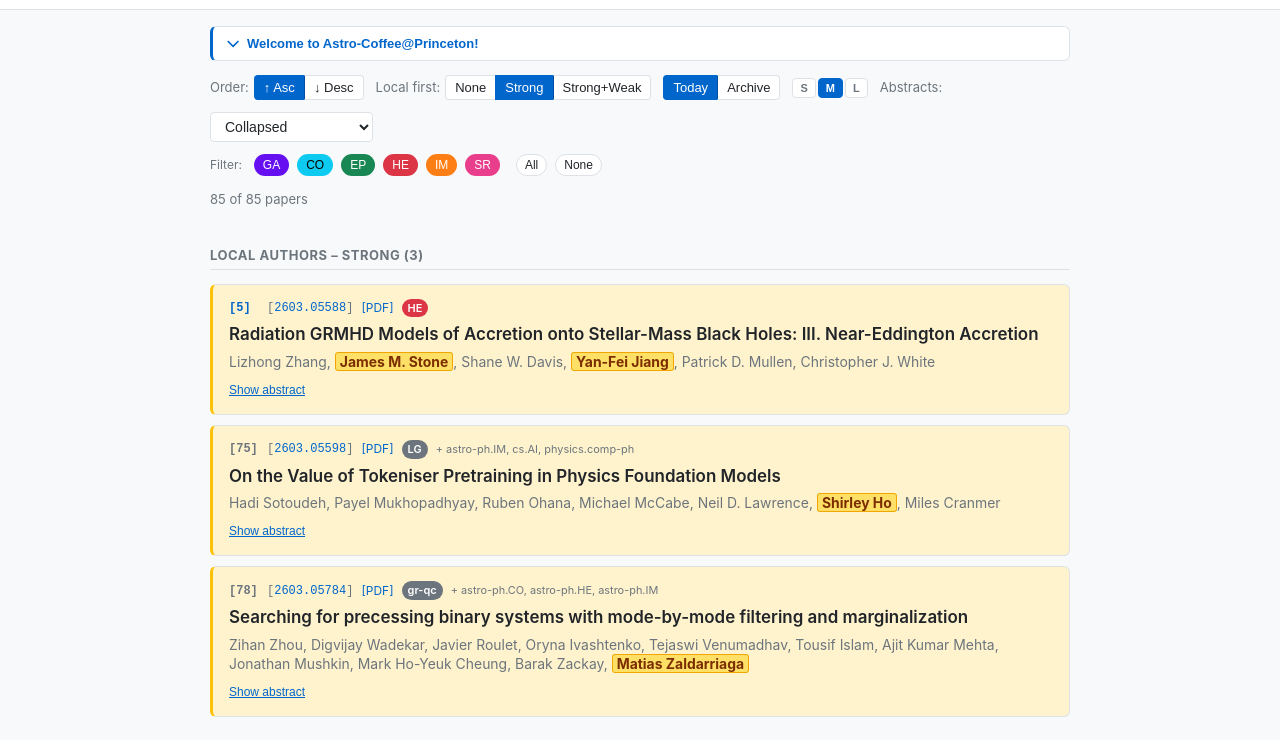
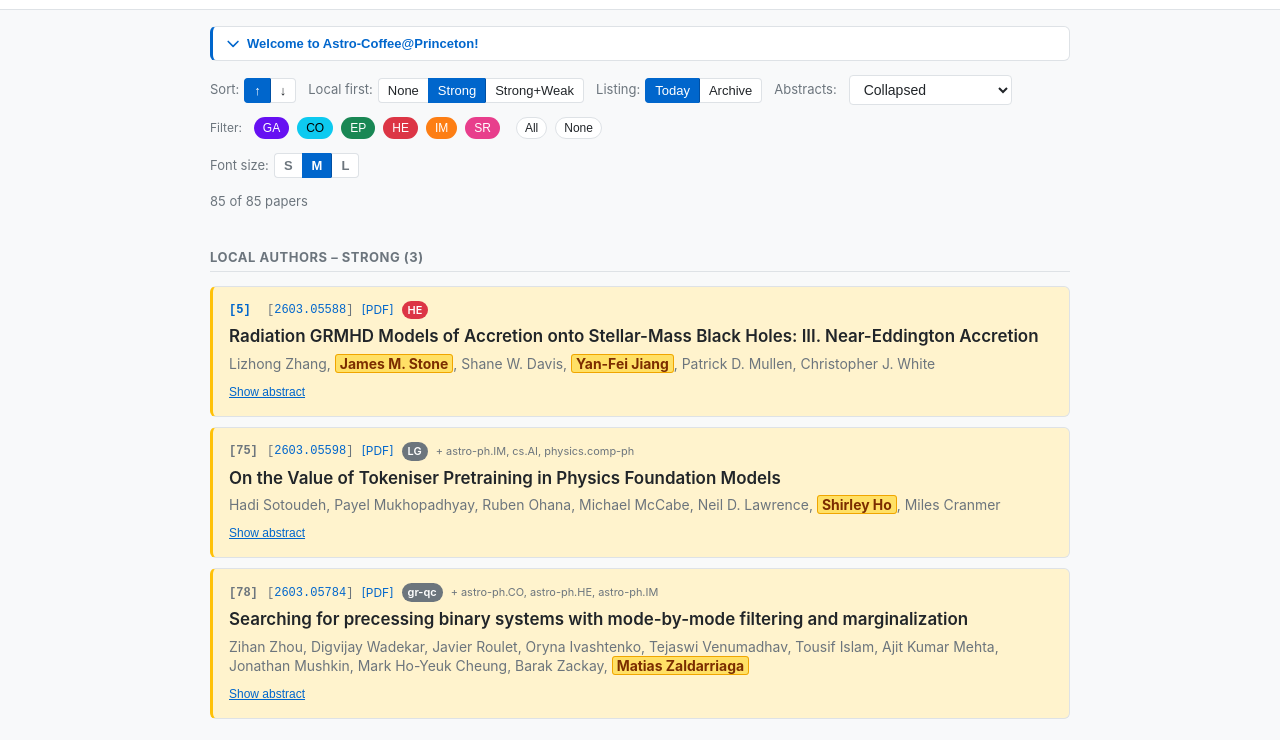
Before and after one commit to changgoo/astro-coffee-page, a plain HTML site: page index.html in a window 1280 px wide. Shown: the part 47-787 px from the top of the page. Drawn offline with Linux system fonts and the light colour scheme.

Commit message:
style: shorten toolbar — arrow-only sort, add labels, move font size below filter
- "Order:" → "Sort:" with ↑/↓ arrow buttons (no text)
- Add "Listing:" label to Today/Archive buttons
- Remove font-size buttons from toolbar; add "Font size:" + S/M/L below
  the Filter row using the same btn-group style

Co-Authored-By: Claude Sonnet 4.6 <noreply@anthropic.com>

```diff
--- a/index.html
+++ b/index.html
@@ -85,10 +85,10 @@
 
   <div id="toolbar">
     <div class="sort-group" title="arXiv listing order">
-      <span class="sort-label">Order:</span>
+      <span class="sort-label">Sort:</span>
       <div class="btn-group">
-        <button class="sort-btn" data-sort-order="asc"  title="Earliest arXiv ID first">↑ Asc</button>
-        <button class="sort-btn" data-sort-order="desc" title="Latest arXiv ID first">↓ Desc</button>
+        <button class="sort-btn" data-sort-order="asc"  title="Earliest arXiv ID first">↑</button>
+        <button class="sort-btn" data-sort-order="desc" title="Latest arXiv ID first">↓</button>
       </div>
     </div>
     <div class="sort-group" title="Prioritize local authors">
@@ -100,15 +100,11 @@
       </div>
     </div>
     <div class="sort-group" title="Data source">
+      <span class="sort-label">Listing:</span>
       <div class="btn-group">
         <button class="source-btn" data-source="today"   title="Today's arXiv listing">Today</button>
         <button class="source-btn" data-source="archive" title="Recent 1000 papers">Archive</button>
       </div>
-    </div>
-    <div class="font-size-btns" title="Font size">
-      <button class="btn-font" data-size="small">S</button>
-      <button class="btn-font" data-size="medium">M</button>
-      <button class="btn-font" data-size="large">L</button>
     </div>
     <label for="abstract-mode">Abstracts:</label>
     <select id="abstract-mode">
@@ -127,6 +123,15 @@
     <!-- category toggle buttons injected by app.js -->
   </div>
 
+  <div id="font-size-bar">
+    <span class="sort-label">Font size:</span>
+    <div class="btn-group">
+      <button class="btn-font" data-size="small">S</button>
+      <button class="btn-font" data-size="medium">M</button>
+      <button class="btn-font" data-size="large">L</button>
+    </div>
+  </div>
+
   <div id="stats"></div>
   <div id="loading">Loading…</div>
   <div id="paper-list"></div>
--- a/style.css
+++ b/style.css
@@ -368,16 +368,16 @@ main {
 body[data-font="small"] { font-size: 13px; }
 body[data-font="large"]  { font-size: 17px; }
 
-.font-size-btns { display: flex; gap: 2px; }
+#font-size-bar {
+  display: flex;
+  align-items: center;
+  gap: 5px;
+  margin-bottom: 14px;
+}
 
 .btn-font {
   font-size: 11px;
   font-weight: 700;
-  padding: 3px 7px;
-  border: 1px solid var(--border);
-  border-radius: 4px;
-  cursor: pointer;
-  background: var(--surface);
   color: var(--text-muted);
 }
 
```
